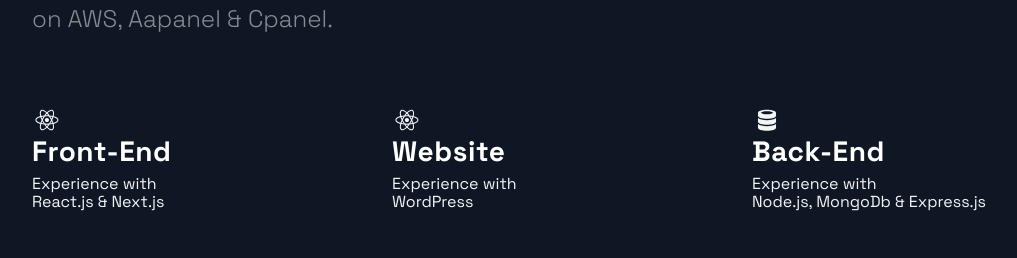
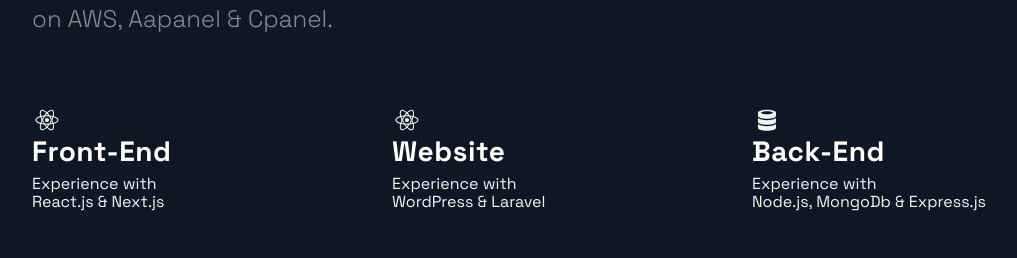
Before and after one commit to Muneebtech/Team-Portfolio, a Next.js app: page / in a window 1280 px wide. Shown: the part 2060-2318 px from the top of the page, without its empty margins (88-1105 px from the left). Built offline with nearby package versions, Linux system fonts and the light colour scheme.

Commit message:
tech change

```diff
--- a/src/components/Technologies/Technologies.js
+++ b/src/components/Technologies/Technologies.js
@@ -37,7 +37,7 @@ const Technologies = () => (
           <ListTitle>Website</ListTitle>
           <ListParagraph />
           Experience with <br />
-          WordPress
+          WordPress & Laravel
         </ListContainer>
       </ListItem>
       <ListItem>
```
